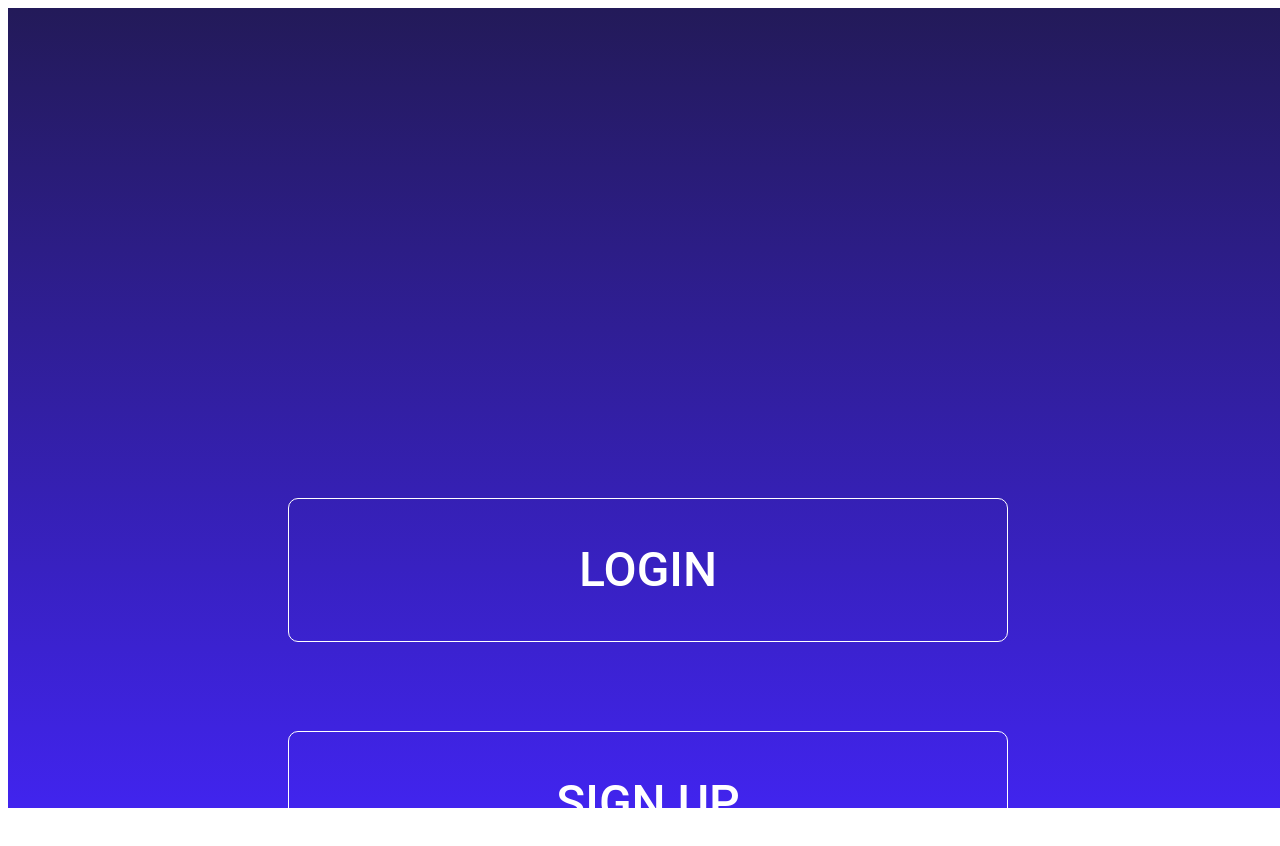
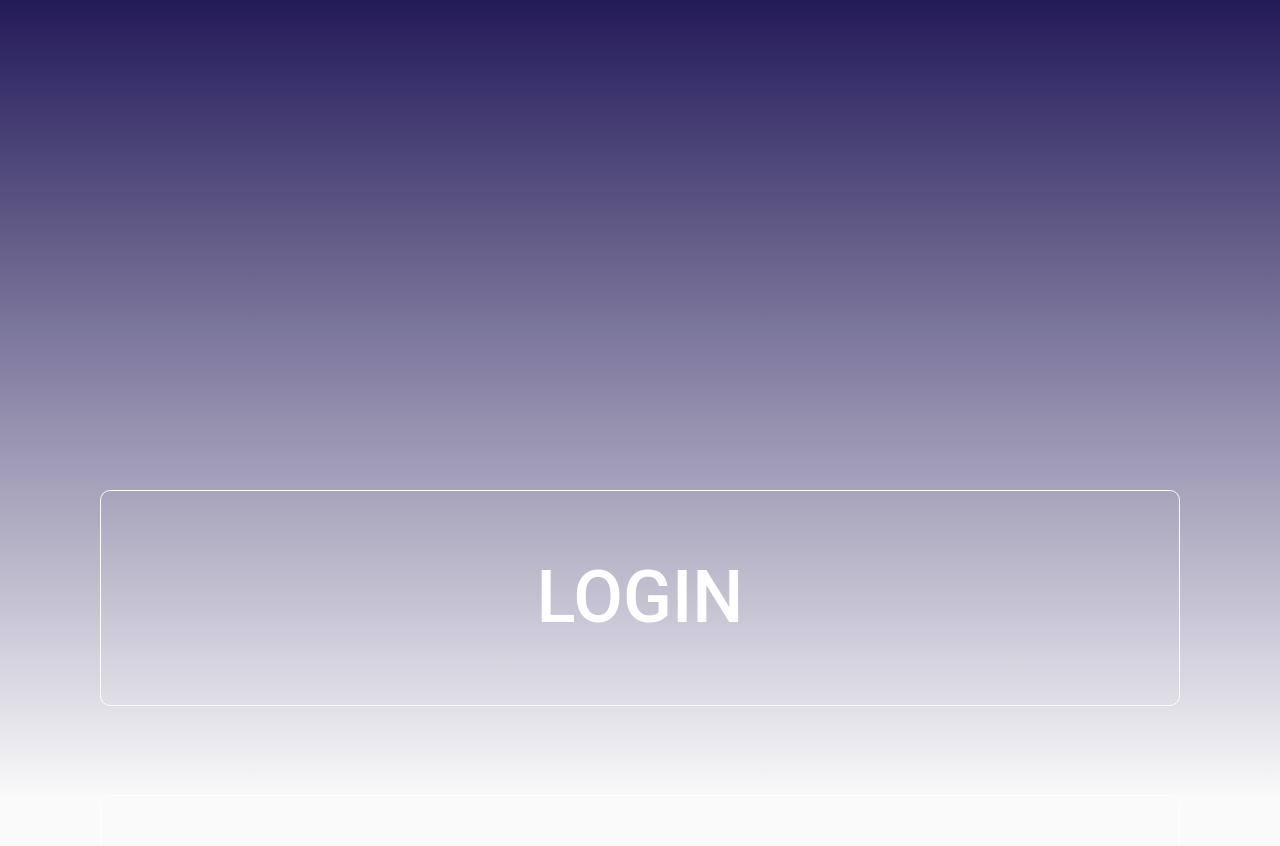
Before and after one commit to deticket/app, a Next.js app in the folder client/: page / in a window 1280 px wide. Shown: the top 846 px of the page. Built offline with nearby package versions, Linux system fonts and the light colour scheme.

Commit message:
made changes to pr

```diff
--- /dev/null
+++ b/client/components/layout/index.js
@@ -0,0 +1,3 @@
+import SideNav from "./SideNav";
+
+export default SideNav;
--- a/client/pages/_app.jsx
+++ b/client/pages/_app.jsx
@@ -1,24 +1,27 @@
-import React from 'react';
-import App, { Container } from 'next/app';
-// import Background from '../components/Background';
+import React from "react";
+import App, { Container } from "next/app";
+import styled from "styled-components";
+import CssBaseline from "@material-ui/core/CssBaseline";
+
+const Background = styled.div`
+    font-size: 1.5em;
+    text-align: center;
+    color: white;
+    width: 100vw;
+    height 100vh;
+    background: linear-gradient(180deg, #231A59 0%, rgba(255, 255, 255, 0) 100%), transparent;
+    z-index: -1;
+`;
 
 class MyApp extends App {
-  // static async getInitialProps({ Component, ctx }) {
-  //   let pageProps = {};
-
-  //   if (Component.getInitialProps) {
-  //     pageProps = await Component.getInitialProps(ctx);
-  //   }
-
-  //   return { pageProps };
-  // }
   render() {
     const { Component, pageProps } = this.props;
     return (
       <Container>
-        {/* <Background > */}
-        <Component {...pageProps} />
-        {/* </Background> */}
+        <Background>
+          <CssBaseline />
+          <Component {...pageProps} />
+        </Background>
       </Container>
     );
   }
--- a/client/pages/index.jsx
+++ b/client/pages/index.jsx
@@ -1,10 +1,10 @@
-import React from 'react';
-import Button from '@material-ui/core/Button';
-import styled from 'styled-components';
-import Link from 'next/link';
+import React from "react";
+import Button from "@material-ui/core/Button";
+import styled from "styled-components";
+import Link from "next/link";
 
 const LandingButton = styled(Button)`
-    && {
+  && {
     color: white;
     border: 1px solid white;
     margin-top: 7%;
@@ -13,36 +13,24 @@ const LandingButton = styled(Button)`
     border-radius: 10px;
     font-size: 3em;
     background-color: transparent;
-    }
-`;
-
-// TODO: make Background its own components to reuse in other pages
-const Background = styled.div`
-    text-align: center;
-    color: white;
-    width: 100vw;
-    height 100vh;
-    background: linear-gradient(180deg, #231A59 0%, rgba(255, 255, 255, 0) 100%), #4124EE;
+  }
 `;
 
 const TopSection = styled.div`
     height 50%;
 `;
 
-
 function Login() {
   return (
-    <Background>
+    <>
       <TopSection>
         {/* <img src={logo} className="App-logo" alt="logo" /> */}
       </TopSection>
       <Link href="/wallet">
-        <LandingButton>
-          Login
-        </LandingButton>
+        <LandingButton>Login</LandingButton>
       </Link>
       <LandingButton> Sign up </LandingButton>
-    </Background>
+    </>
   );
 }
 
```
Also changed, not shown: client/components/Background.jsx (deleted, +0 -19 lines), client/components/displayticket.jsx (+39 -59 lines), client/package.json (+6 -6 lines), client/pages/marketplace.jsx (+20 -44 lines), client/pages/ticket.jsx (+8 -18 lines), client/pages/wallet.jsx (+16 -20 lines), client/Data/index.js (renamed from client/components/Data.js), client/components/layout/SideNav.jsx (renamed from client/components/SideNav.jsx), 1 other file (tests, documents, lock files or other folders).
